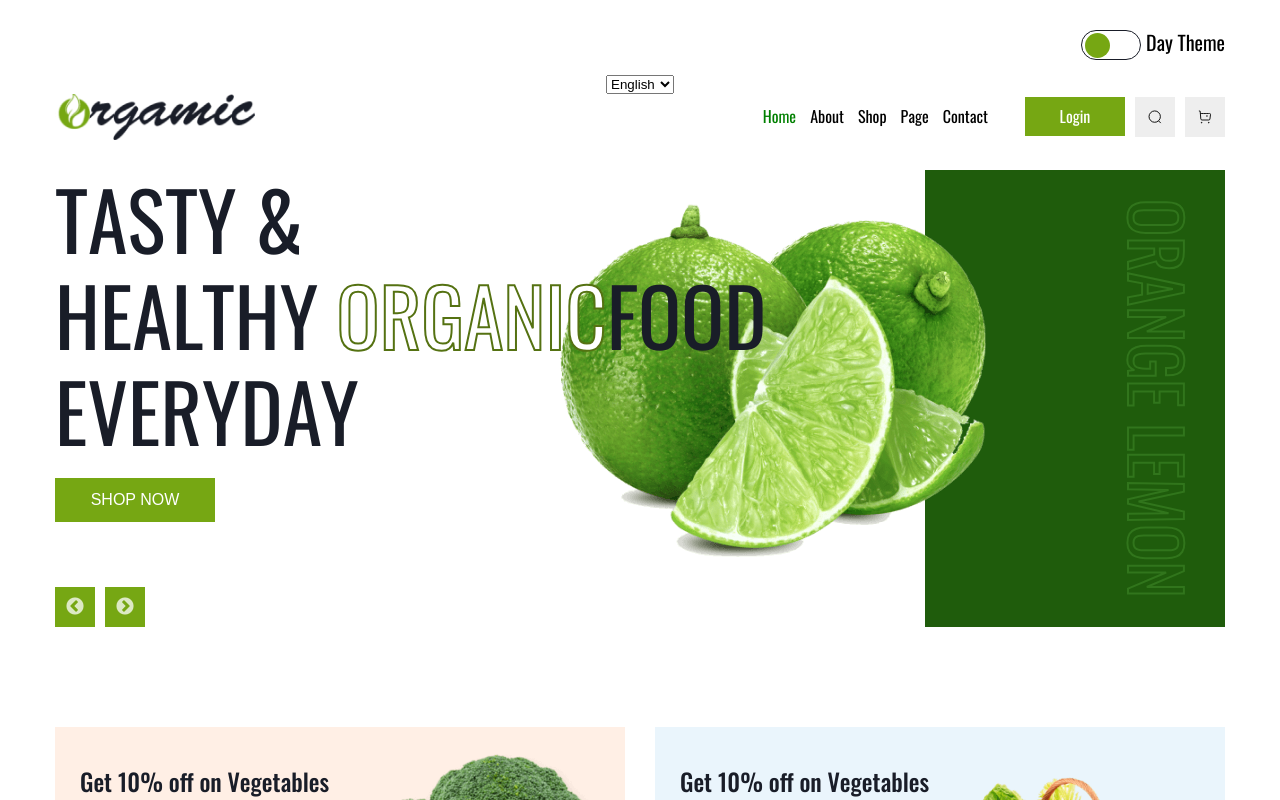
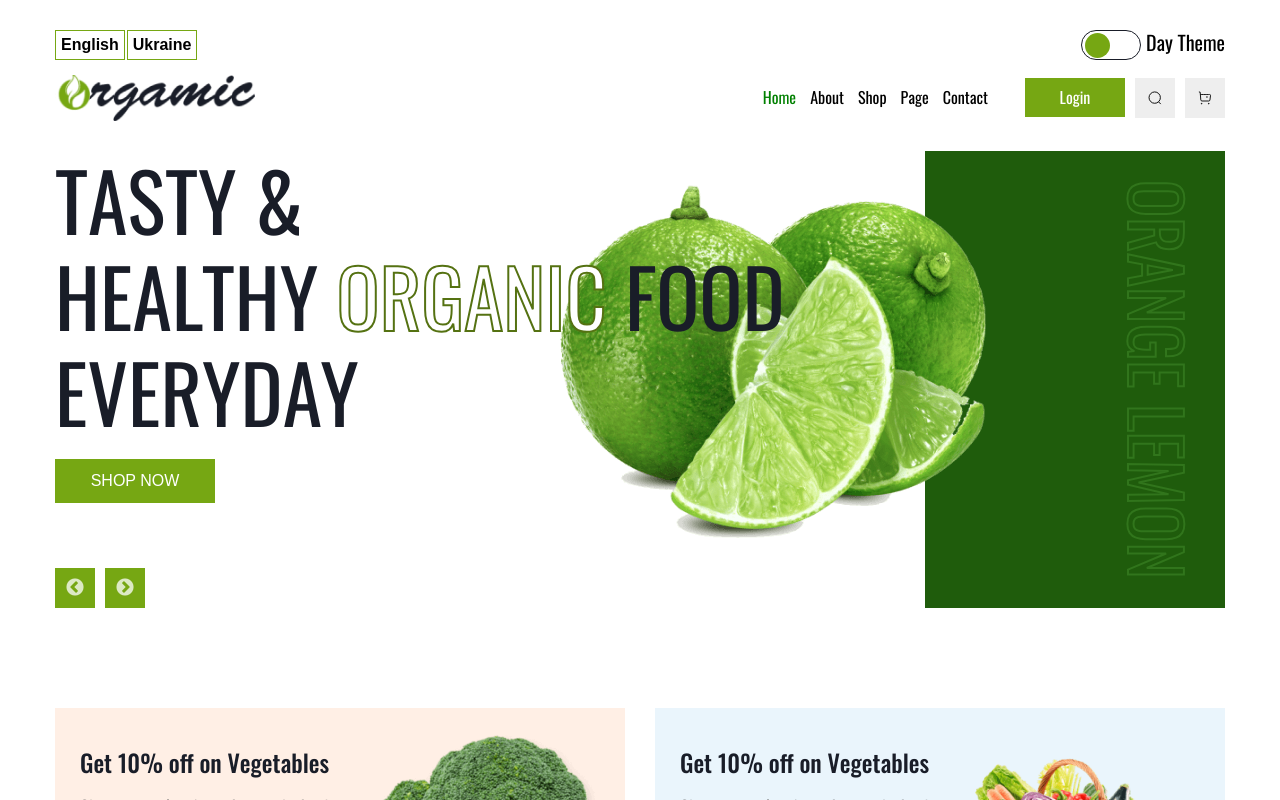
Before and after one commit to yuriipereverziev/Organic, a React (Create React App) app: page / in a window 1280 px wide. Shown: the top 800 px of the page. Built offline with nearby package versions, Linux system fonts and the light colour scheme; no server answers.

Commit message:
add: i18n header & slider translate

```diff
--- a/src/components/Promo/Promo.js
+++ b/src/components/Promo/Promo.js
@@ -9,27 +9,27 @@ const Promo = () => {
   const sliderData = [
     {
       id: '1',
-      title: 'TASTY & HEALTHY',
-      subtitle: 'FOOD EVERYDAY',
-      name: 'ORGANIC',
-      btnText: 'SHOP NOW',
-      banner: 'ORANGE LEMON'
+      title: 'slider.title',
+      subtitle: 'slider.subtitle',
+      name: 'slider.name',
+      btnText: 'slider.btnText',
+      banner: 'slider.banner'
     },
     {
       id: '2',
-      title: 'TASTY & HEALTHY',
-      subtitle: 'FOOD EVERYDAY',
-      name: 'ORGANIC',
-      btnText: 'SHOP NOW',
-      banner: 'ORANGE LEMON'
+      title: 'slider.title',
+      subtitle: 'slider.subtitle',
+      name: 'slider.name',
+      btnText: 'slider.btnText',
+      banner: 'slider.banner'
     },
     {
       id: '3',
-      title: 'TASTY & HEALTHY',
-      subtitle: 'FOOD EVERYDAY',
-      name: 'ORGANIC',
-      btnText: 'SHOP NOW',
-      banner: 'ORANGE LEMON'
+      title: 'slider.title',
+      subtitle: 'slider.subtitle',
+      name: 'slider.name',
+      btnText: 'slider.btnText',
+      banner: 'slider.banner'
     }
   ];
 
--- a/src/components/Promo/PromoItem.js
+++ b/src/components/Promo/PromoItem.js
@@ -10,6 +10,7 @@ const PromoItem = ({
         {title}
         &nbsp;
         <span className="promo__stroke">{name}</span>
+        &nbsp;
         {subtitle}
       </h2>
       <button type="button" className="promo__btn btn">{btnText}</button>
--- a/src/components/Promo/PromoView.js
+++ b/src/components/Promo/PromoView.js
@@ -1,9 +1,13 @@
 import React from 'react';
 import Slider from 'react-slick';
+
+import { useTranslation } from 'react-i18next';
 import PropTypes from 'prop-types';
 import PromoItem from './PromoItem';
+import '../../i18n';
 
 const PromoView = ({ sliderData }) => {
+  const { t } = useTranslation();
   return (
     <section className="block promo">
       <div className="container">
@@ -20,11 +24,11 @@ const PromoView = ({ sliderData }) => {
               return (
                 <PromoItem
                   key={sliderItem.id}
-                  title={sliderItem.title}
-                  subtitle={sliderItem.subtitle}
-                  name={sliderItem.name}
-                  btnText={sliderItem.btnText}
-                  banner={sliderItem.banner}
+                  title={t(sliderItem.title)}
+                  subtitle={t(sliderItem.subtitle)}
+                  name={t(sliderItem.name)}
+                  btnText={t(sliderItem.btnText)}
+                  banner={t(sliderItem.banner)}
                 />
               );
             })}
--- a/src/components/ToggleBtn/scss/toggle.scss
+++ b/src/components/ToggleBtn/scss/toggle.scss
@@ -3,7 +3,7 @@
   font-size: 20px;
   color: black;
   font-family: 'Oswald', Arial, Helvetica, sans-serif;
-  margin-bottom: 15px;
+  //margin-bottom: 15px;
   align-self: flex-end;
 }
 
--- a/src/i18n/en.js
+++ b/src/i18n/en.js
@@ -1,8 +1,19 @@
 export default {
+  header: {
     home: 'Home',
     title: 'Organic Shop',
     about: 'About',
     shop: 'Shop',
     page: 'Page',
     contact: 'Contact',
+    login: 'Login',
+  },
+
+  slider: {
+    title: 'TASTY & HEALTHY',
+    subtitle: 'FOOD EVERYDAY',
+    name: 'ORGANIC',
+    btnText: 'SHOP NOW',
+    banner: 'ORANGE LEMON'
+  }
 };
--- a/src/i18n/index.js
+++ b/src/i18n/index.js
@@ -8,11 +8,18 @@ i18n
   .use(initReactI18next)
   .use(LanguageDetector)
   .init({
+    fallbackLng: 'en',
+    whitelist: ['ua', 'en'],
+    debug: false,
+    detection: {
+      order: ['localStorage'],
+      caches: ['localStorage']
+    },
     resources: {
       en: { translation: enLang },
       ua: { translation: uaLang }
     },
-    fallbackLng: 'en'
+
   });
 
 export default i18n;
--- a/src/i18n/ua.js
+++ b/src/i18n/ua.js
@@ -1,8 +1,19 @@
 export default {
+  header: {
     title: 'Магазин Еко',
     home: 'Домашня',
     about: 'Про нас',
     shop: 'Магазин',
     page: 'Сторінка',
     contact: 'Контакти',
+    login: 'Логін',
+  },
+
+  slider: {
+    title: 'СМАЧНА ТА ЗДОРОВА',
+    subtitle: 'ЇЖА ЩОДНЯ',
+    name: 'ОРГАНІЧНА',
+    btnText: 'ЗДІЙСНИТИ ПОКУПКУ',
+    banner: 'АПЕЛЬСИН ЛИМОН'
+  }
 };
--- a/src/layout/Header/Header.js
+++ b/src/layout/Header/Header.js
@@ -1,6 +1,5 @@
 import React from 'react';
 import './scss/Header.scss';
-import i18n from 'i18next';
 import '../../i18n';
 import { useTranslation } from 'react-i18next';
 import logo from '../../assets/img/logo.png';
@@ -9,36 +8,39 @@ import cart from '../../assets/img/cart.svg';
 import Toggle from '../../components/ToggleBtn/Toggle';
 
 const Header = () => {
-  const { t } = useTranslation();
+  const { t, i18n } = useTranslation();
 
-  const onChangeLang = (event) => {
-    i18n.changeLanguage(event.target.value);
+  const onChangeLang = (lang) => {
+    i18n.changeLanguage(lang);
   };
 
   return (
     <header className="header">
       <div className="container">
-        <h1 className="visually-hidden">{t('title')}</h1>
+        <h1 className="visually-hidden">{t('header.title')}</h1>
         <div className="header__wrapper">
 
-          <Toggle />
+          <div className="header__info">
 
-          <select name="language" onChange={onChangeLang}>
-            <option value="en">English</option>
-            <option value="ua">Ukraine</option>
-          </select>
+            <div className="header__language language">
+              <button className="language__btn" onClick={() => onChangeLang('en')} type="button">English</button>
+              <button className="language__btn" onClick={() => onChangeLang('ua')} type="button">Ukraine</button>
+            </div>
+
+            <Toggle />
+          </div>
 
           <nav className="header__nav nav">
             <img className="header__logo" src={logo} alt="logo" />
             <ul className="nav-site site">
-              <li className="site__item"><a className="site__link active" href="/#">{t('home')}</a></li>
-              <li className="site__item"><a className="site__link" href="/#">{t('about')}</a></li>
-              <li className="site__item"><a className="site__link" href="/#">{t('shop')}</a></li>
-              <li className="site__item"><a className="site__link" href="/#">{t('page')}</a></li>
-              <li className="site__item"><a className="site__link" href="/#">{t('contact')}</a></li>
+              <li className="site__item"><a className="site__link active" href="/#">{t('header.home')}</a></li>
+              <li className="site__item"><a className="site__link" href="/#">{t('header.about')}</a></li>
+              <li className="site__item"><a className="site__link" href="/#">{t('header.shop')}</a></li>
+              <li className="site__item"><a className="site__link" href="/#">{t('header.page')}</a></li>
+              <li className="site__item"><a className="site__link" href="/#">{t('header.contact')}</a></li>
             </ul>
             <ul className="nav-user user">
-              <li className="user__login"><a className="user__login-btn" href="/#">Login</a></li>
+              <li className="user__login"><a className="user__login-btn" href="/#">{t('header.login')}</a></li>
               <li className="user__search">
                 <button type="button" className="user__search-btn">
                   <img className="search__img" src={search} alt="search" />
--- a/src/layout/Header/scss/Header.scss
+++ b/src/layout/Header/scss/Header.scss
@@ -9,6 +9,35 @@
 
   @include rm(1024){
     padding: 30px 0;
+  }
+}
+
+.header__info {
+  width: 100%;
+  display: flex;
+  justify-content: space-between;
+  align-items: center;
+  margin-bottom: 15px;
+}
+
+.header__language {
+  display: flex;
+}
+
+.language__btn {
+  font-size: 16px;
+  font-weight: bold;
+  border: 1px solid #76a713;
+  padding: 5px;
+  background: white;
+  cursor: pointer;
+
+  &:first-child {
+    margin-right: 2px;
+  }
+  &:hover {
+    background: #76a713;
+    color: white;
   }
 }
 
```
Lines whose indentation alone changed are shown as unchanged.
